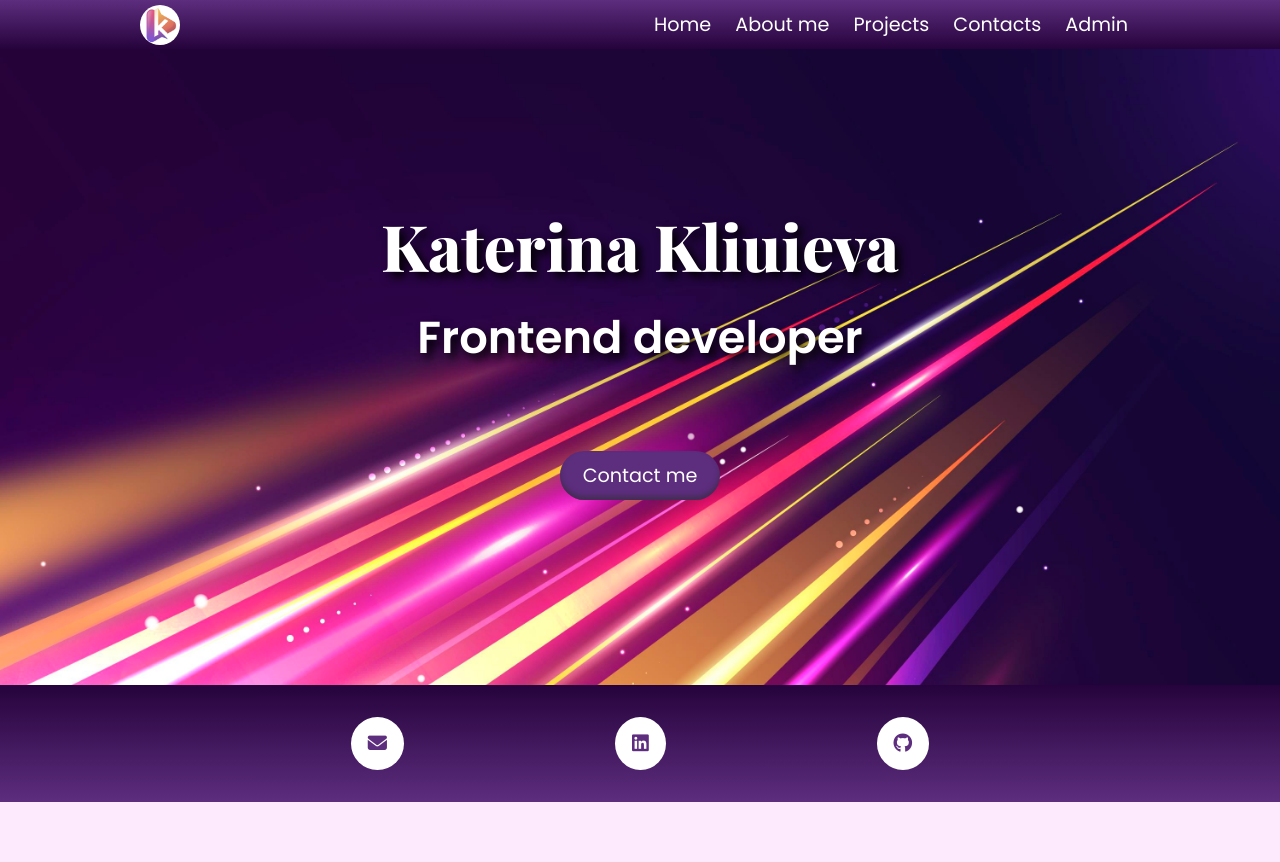
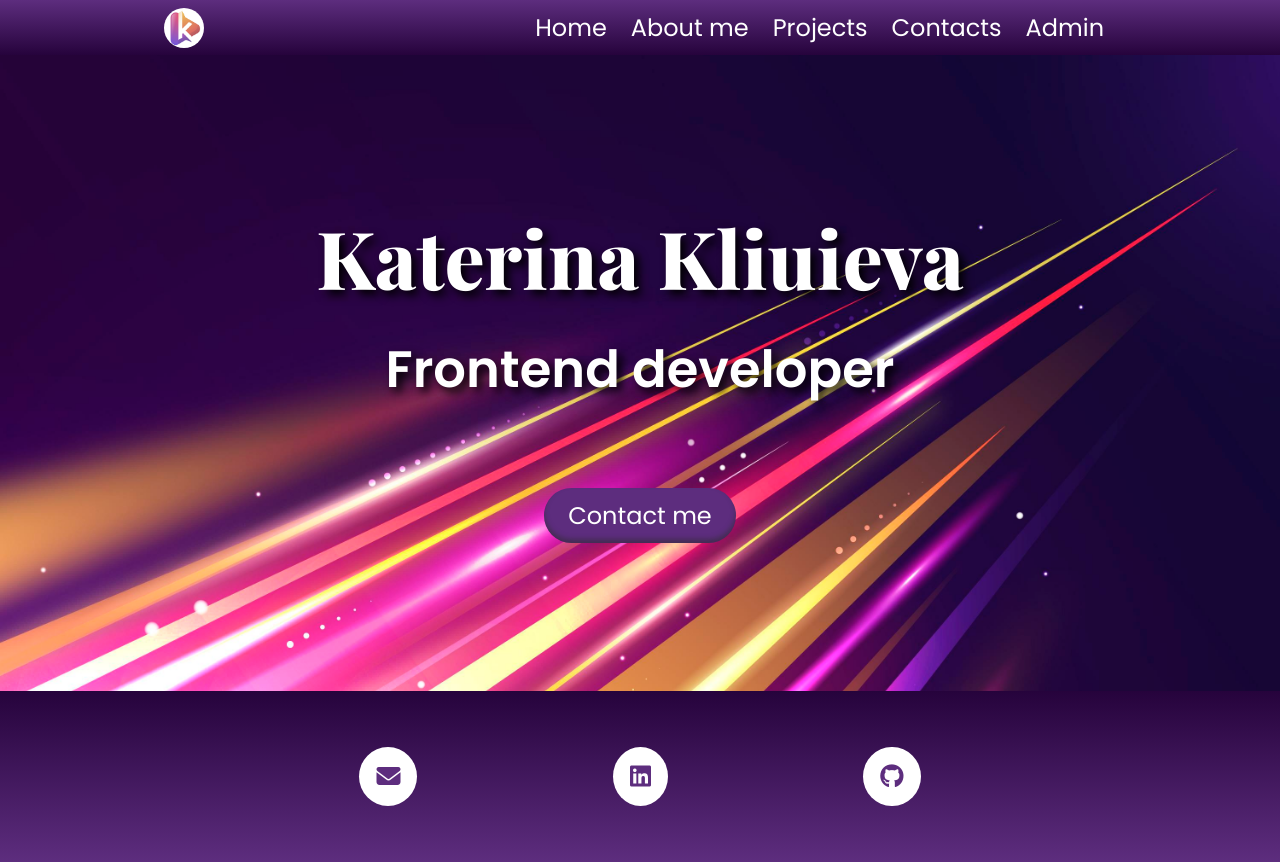
Before and after one commit to KateKlu/portfolio-spa, a plain HTML site: page index.html in a window 1280 px wide. Before the commit the page ends 802 px from the top, so only its background shows below. Drawn offline with nearby package versions, Linux system fonts and the light colour scheme.

Commit message:
fixed css

```diff
--- a/css/about.css
+++ b/css/about.css
@@ -1,5 +1,4 @@
 .about .container {
-    padding: 3rem 1rem 4rem;
     display: flex;
     flex-direction: column;
     align-items: center;
@@ -27,12 +26,17 @@
 }
 
 /* /////////////////////////// */
-@media screen and (min-width: 1000px) {
+/* Small devices (landscape phones, 576px and up) */
+@media (min-width: 576px) { }
+
+/* Medium devices (tablets, 768px and up) */
+@media (min-width: 768px) { }
+
+/* Large devices (desktops, 992px and up) */
+@media (min-width: 992px) {
     .about .container {
-        padding: 6rem 0;
         flex-direction: row;
         justify-content: space-between;
-
     }
 
     .about img {
@@ -41,3 +45,9 @@
         padding: 0.4rem;
     }
 }
+
+/* X-Large devices (large desktops, 1200px and up) */
+@media (min-width: 1200px) { }
+
+/* XX-Large devices (larger desktops, 1400px and up) */
+@media (min-width: 1400px) { }
--- a/css/header.css
+++ b/css/header.css
@@ -11,7 +11,8 @@ header .navbar {
 
 header .navbar .container {
     display: flex;
-    padding: 0 20px;
+    padding-top: 0;
+    padding-bottom: 0;
     justify-content: space-between;
 }
 
@@ -57,11 +58,14 @@ header .nav-links li:active {
 
 
 /* ////////////////////////////// */
-@media screen and (min-width: 1000px) {
-header .navbar .container{
-    padding: 0;
-}
+/* Small devices (landscape phones, 576px and up) */
+@media (min-width: 576px) { }
 
+/* Medium devices (tablets, 768px and up) */
+@media (min-width: 768px) { }
+
+/* Large devices (desktops, 992px and up) */
+@media (min-width: 992px) {
     header .navbar .logo {
         max-height: 2.5rem;
     }
@@ -77,6 +81,11 @@ header .nav-links {
         width: 70%;
         justify-content: end;
         background: none;
-
     }
 }
+
+/* X-Large devices (large desktops, 1200px and up) */
+@media (min-width: 1200px) { }
+
+/* XX-Large devices (larger desktops, 1400px and up) */
+@media (min-width: 1400px) { }
--- a/css/home.css
+++ b/css/home.css
@@ -3,11 +3,8 @@
 }
 
 .home .container {
-    padding: 1rem;
-    min-height: calc(100vh - 48px - 116px);
     display: flex;
     flex-direction: column;
-    justify-content: center;
     align-items: center;
 }
 
@@ -23,9 +20,17 @@
 }
 
 /* ////////////////////////////// */
-@media screen and (min-width: 1000px) {
-    .home .container {
-        padding: 7rem 1rem 9rem;
-    }
+/* Small devices (landscape phones, 576px and up) */
+@media (min-width: 576px) { }
 
-}
+/* Medium devices (tablets, 768px and up) */
+@media (min-width: 768px) { }
+
+/* Large devices (desktops, 992px and up) */
+@media (min-width: 992px) { }
+
+/* X-Large devices (large desktops, 1200px and up) */
+@media (min-width: 1200px) { }
+
+/* XX-Large devices (larger desktops, 1400px and up) */
+@media (min-width: 1400px) { }
--- a/css/projects.css
+++ b/css/projects.css
@@ -1,5 +1,5 @@
 .projects .container {
-    padding: 3rem 0 2rem;
+    /* padding: 3rem 0 2rem; */
 }
 
 .projects img {
@@ -56,13 +56,17 @@
 }
 
 /* ////////////////////// */
-@media screen and (min-width: 800px) {
 
+/* Small devices (landscape phones, 576px and up) */
+@media (min-width: 576px) { }
 
-    .projects .container {
-        padding: 6rem 0;
-    }
+/* Medium devices (tablets, 768px and up) */
+@media (min-width: 768px) {
 
+}
+
+/* Large devices (desktops, 992px and up) */
+@media (min-width: 992px) {
     .projects .slider-container .slider .slide {
         display: flex;
         justify-content: space-between;
@@ -87,4 +91,10 @@
         right: 0px;
     }
 
-}
+ }
+
+/* X-Large devices (large desktops, 1200px and up) */
+@media (min-width: 1200px) { }
+
+/* XX-Large devices (larger desktops, 1400px and up) */
+@media (min-width: 1400px) { }
--- a/css/style.css
+++ b/css/style.css
@@ -30,22 +30,21 @@ body {
 
 h1, h2, h3 {
     text-align: center;
-    margin-bottom: 1rem;
+    margin-bottom: 1.3rem;
     font-weight: 800;
     font-family: 'Playfair Display', serif;
-    color: linear-gradient(rgb(242, 165, 74), var(--secondary-color));
 }
 
 h1 {
-    font-size: 2.5rem;
+    font-size: 2.7rem;
 }
 
 h2 {
-    font-size: 1.7rem;
+    font-size: 1.9rem;
 }
 
 h3 {
-    font-size: 1.2rem;
+    font-size: 1.3rem;
 }
 
 p, a, label, input, textarea, button {
@@ -71,10 +70,13 @@ a {
 .container {
     width: 100%;
     margin: 0 auto;
+    padding: 1.5rem 1.5rem;
 }
 
 section {
     min-height: calc(100vh - 48px - 116px);
+    display: flex;
+    align-items: center;
 }
 
 .btn {
@@ -95,30 +97,84 @@ section {
 
 /*///////////////////////////////////////////////// */
 
-@media screen and (min-width: 1000px) {
+/* Small devices (landscape phones, 576px and up) */
+@media (min-width: 576px) {
+h1 {
+    font-size: 2.7rem;
+}
+
+h2 {
+    font-size: 1.9rem;
+}
+
+h3 {
+    font-size: 1.3rem;
+}
+
+p, a, label, input, textarea, button {
+    font-size: 1rem;
+    font-family: 'Poppins', sans-serif;
+}
+}
+/* Medium devices (tablets, 768px and up) */
+@media (min-width: 768px) {
+h1 {
+    font-size: 4rem;
+}
+
+h2 {
+    font-size: 2.8rem;
+    margin-bottom: 2rem;
+}
+
+h3 {
+    font-size: 2.2rem;
+}
+
+p, a, label, input, textarea, button {
+    font-size: 1.2rem;
+}
+
+.btn {
+    margin-top: 3rem;
+    width: 10rem;
+}
+}
+/* Large devices (desktops, 992px and up) */
+@media (min-width: 992px) {
     h1 {
-        font-size: 4rem;
+        font-size: 5rem;
     }
 
     h2 {
-        font-size: 2.8rem;
+        font-size: 3.2rem;
         margin-bottom: 2rem;
     }
 
     h3 {
-        font-size: 2.2rem;
+        font-size: 2.7rem;
     }
 
     p, a, label, input, textarea, button {
-        font-size: 1.2rem;
-    }
-
-    .container {
-        max-width: 1000px;
+        font-size: 1.5rem;
     }
 
     .btn {
         margin-top: 3rem;
-        width: 10rem;
+        width: 12rem;
     }
 }
+
+ /* X-Large devices (large desktops, 1200px and up) */
+@media (min-width: 1200px) {
+    .container {
+        max-width: 1000px;
+    }
+}
+
+/* XX-Large devices (larger desktops, 1400px and up) */
+@media (min-width: 1400px) {
+    .container {
+        max-width: 1200px;
+    }
+}
```
Also changed, not shown: css/admin.css (+15 -0 lines), css/contacts.css (+15 -0 lines), css/login.css (+15 -0 lines). Lines whose indentation alone changed are shown as unchanged.
